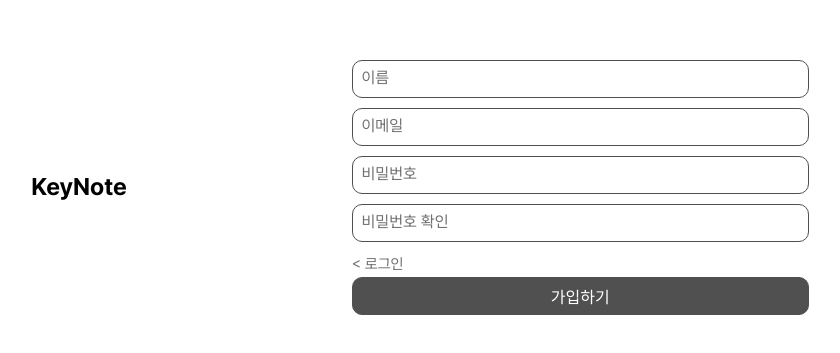
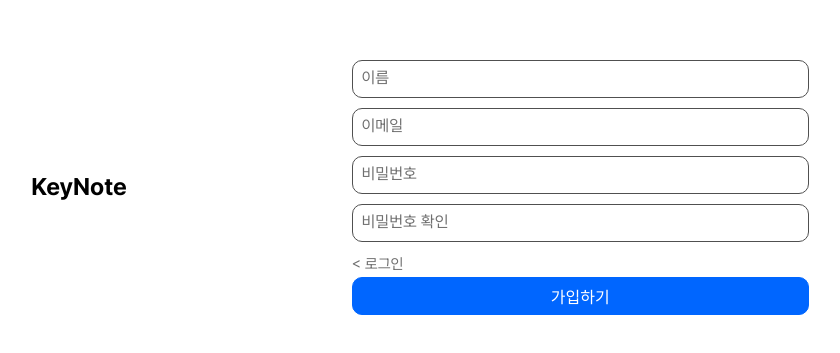
Before and after one commit to onezero-dju/2024-UCD_WEB_FRONT, a React (Create React App) app: page /signup in a window 1280 px wide. Shown: the part 213-566 px from the top of the page, without its empty margins (311-1151 px from the left). Built offline with nearby package versions, Linux system fonts and the light colour scheme.

Commit message:
style: 색상 변경 및 호버 스타일링

```diff
--- a/src/components/Button/Button.css
+++ b/src/components/Button/Button.css
@@ -1,24 +1,32 @@
 .btn{
     height: 38px;
     box-sizing: border-box;
-    border: 1px solid #505050;
+    border: 1px solid #0066FF;
     border-radius: 10px;
     font-weight: 500;
     font-size: 16px;
 }
 
 .btn.primary{
-    background-color: #505050;
+    background-color: #0066FF;
     color: white;
 }
 
+/* .btn.btn.primary:hover {
+  background-color: white;
+  color: #0066FF;
+  transition: 0.5s;
+} */
+
 .btn.secondary{
     background-color: white;
-    color: #505050;
+    color: #0066FF;
 }
 
 .btn.secondary:hover{
-    background-color: #efefef;
+    background-color: #0066FF;
+    color: white;
+    transition: 0.5s;
 }
 
 .btn.full{
```
